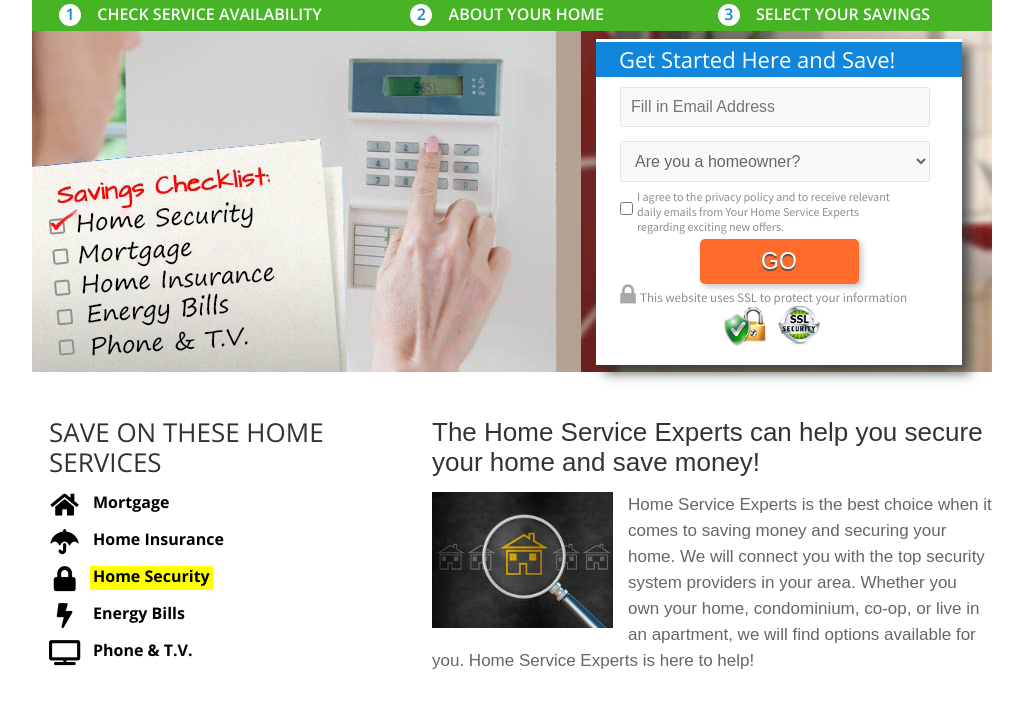
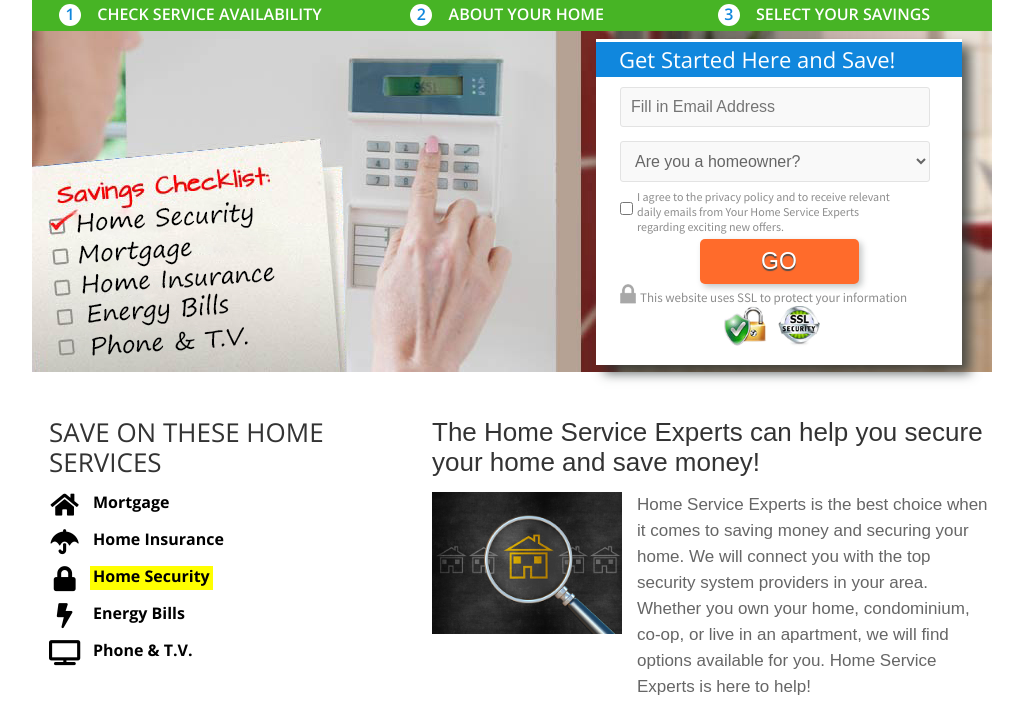
Before and after one commit to Russlascala/YHSE-HomeSec, a plain HTML site: page index.html in a window 1280 px wide. Shown: the part 243-952 px from the top of the page, without its empty margins (128-1151 px from the left). Drawn offline with nearby package versions, Linux system fonts and the light colour scheme.

Commit message:
Changed text near image

```diff
--- a/index.html
+++ b/index.html
@@ -224,8 +224,8 @@
                     </div>
                     <div class="why-solar">
                         <h3>The Home Service Experts can help you secure your home and save money!</h3>
-                        <img src="images\search-home.jpg" style="width:181px;" alt="family" title="family">
-                        <p>
+                        <img src="images\search-home.jpg" style="width:190px;" alt="family" title="family">
+                        <p style="overflow: hidden;">
                              Home Service Experts is the best choice when it comes to saving money and securing your home. We will connect you with the top security system providers in your area. Whether you own your home, condominium, co-op, or live in an apartment, we will find options available for you. Home Service Experts is here to help!
                         </p>
                     </div>
```
